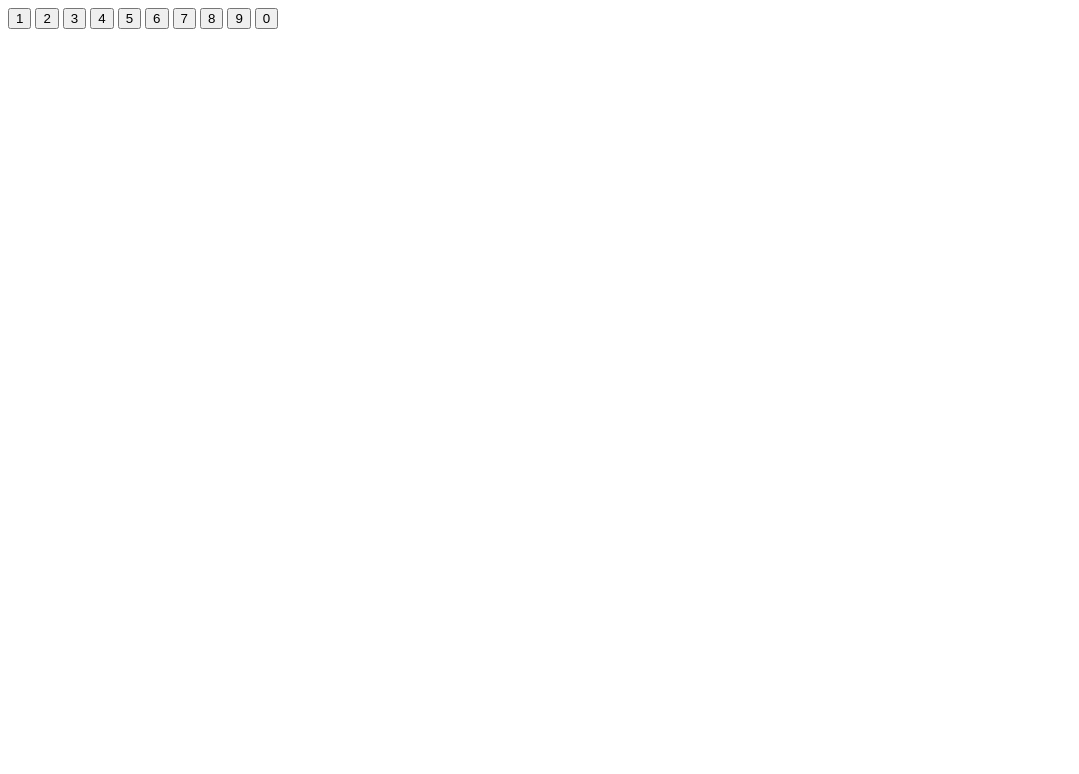
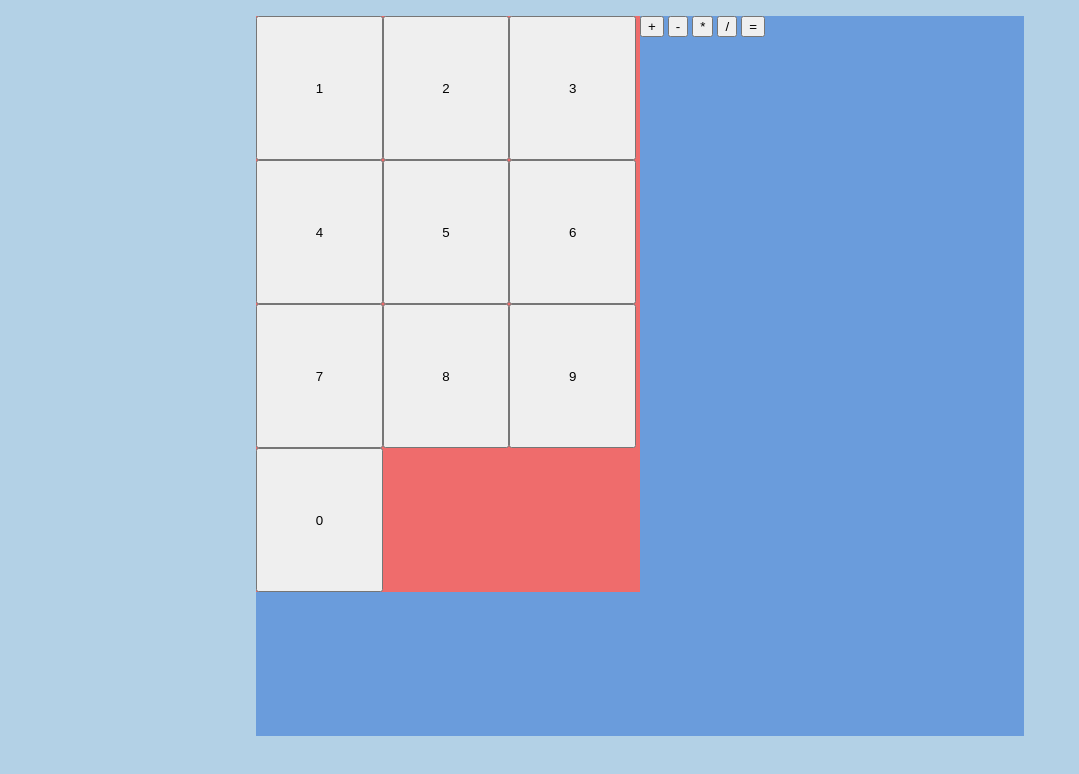
Before and after one commit to SimonMcCaffery/Calulator, a plain HTML site: page index.html in a window 1280 px wide. Shown: the whole page, without its empty margins (0-1079 px from the left). Drawn offline with Linux system fonts and the light colour scheme.

Commit message:
buttons
Began styling buttons for number input

```diff
--- a/index.html
+++ b/index.html
@@ -10,9 +10,9 @@
 </head>
 
 <body>
-    <article class="wrapper">
+    <article class="wrapper flex">
         <div class="display"></div>
-        <div class="numBtnContainer">
+        <div class="numBtnContainer flex">
             <button class="num">1</button>
             <button class="num">2</button>
             <button class="num">3</button>
@@ -24,6 +24,13 @@
             <button class="num">9</button>
             <button class="num">0</button>
         </div>
+        <div class="operationButtons">
+            <button class="operationButton">+</button>
+            <button class="operationButton">-</button>
+            <button class="operationButton">*</button>
+            <button class="operationButton">/</button>
+            <button class="operationButton">=</button>
+        </div>
     </article>
 
 
--- a/styles.css
+++ b/styles.css
@@ -1,3 +1,52 @@
-h1{
-    color: blue;
+:root{
+    /*color*/
+
+    --color-darkBlue: #6a9cdc;
+    --color-lightBlue: #b3d1e6;
+    --color-yellow: #f1c84b;
+    --color-orange: #ef6c6c;
+    --color-purple: #a77b99;
 }
+
+*,*::after,*::before{
+    box-sizing: border-box;
+    margin: 0;
+}
+
+body{
+    background-color: var(--color-lightBlue);
+    width: 100%;
+    height: 100%;
+    display: grid;
+    place-items: center;
+}
+
+.wrapper{
+    width: 60%;
+    height: 90vh;
+    background-color: var(--color-darkBlue);
+    margin-top: 1rem;
+}
+.numBtnContainer{
+    width: auto;
+    min-width: 50%;
+    max-width: 90%;
+    height: 80%;
+    background-color: var(--color-orange);
+    flex-wrap: wrap;
+}
+.numBtnContainer > button{
+    width: 33%;
+    height: 25%rem;
+}
+.flex-column{
+    display: flex;
+    flex-direction: column;
+    justify-content: center;
+    align-items: center;
+}
+
+.flex{
+    display: flex;
+    justify-content: flex-start;
+}
```
